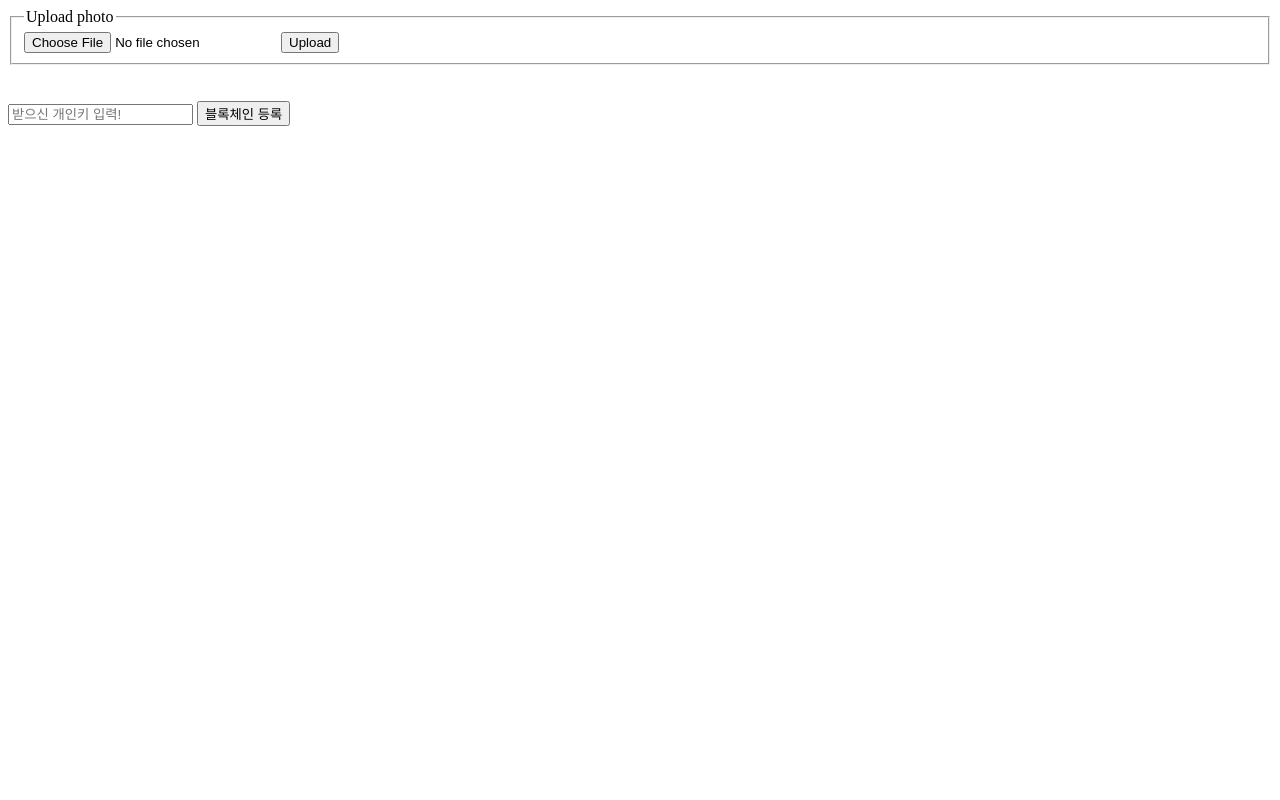
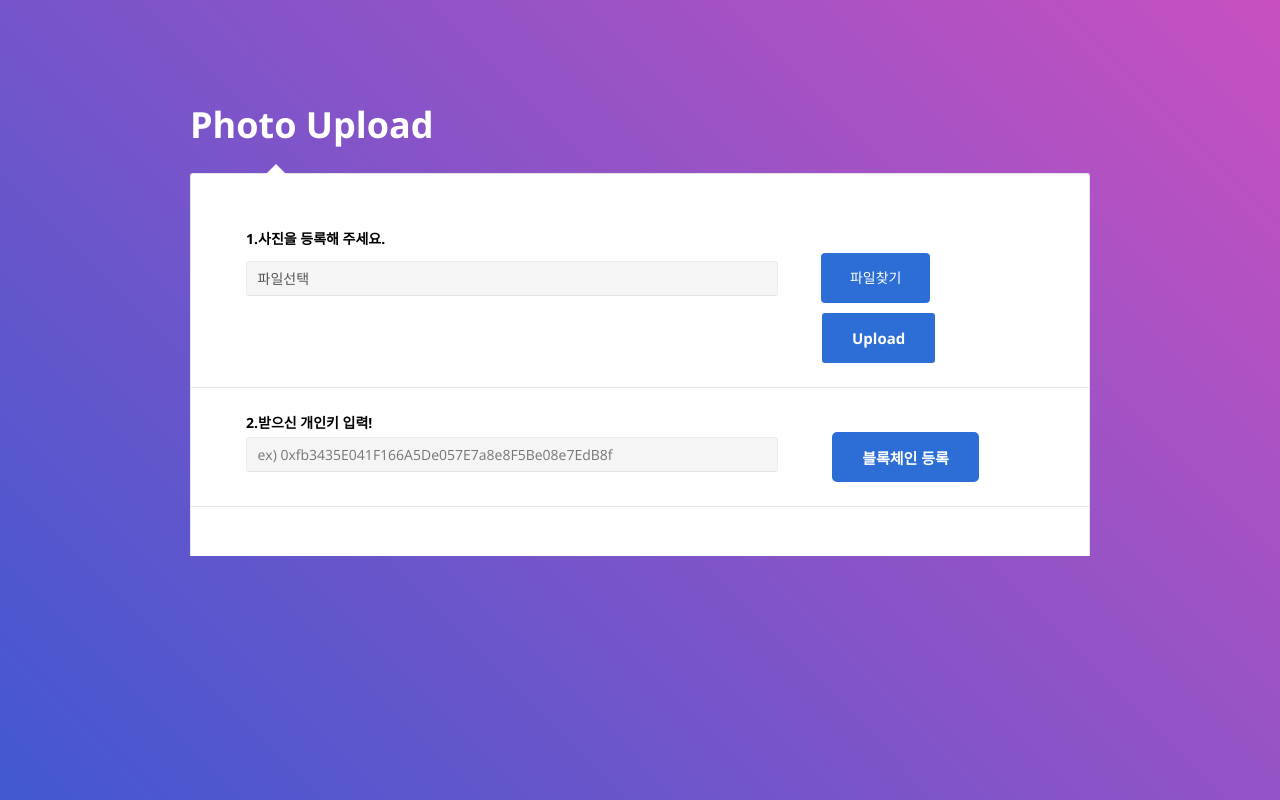
Before and after one commit to JYS1/Didproject, a Node server app: page /IPFS in a window 1280 px wide. Run offline with Node 20, Linux system fonts and the light colour scheme; some libraries are stand-ins or nearby versions.

Commit message:
modify IPFS

```diff
--- a/Login/public/css/IPFS.css
+++ b/Login/public/css/IPFS.css
@@ -94,20 +94,18 @@
   margin-top: 11px;
 }
 .form-row .value {
-  width: -webkit-calc(100% - 188px);
-  width: -moz-calc(100% - 188px);
-  width: calc(100% - 188px);
+  width: -webkit-calc(100% );
+  width: -moz-calc(100% );
+  width: calc(100% );
 }
 
 @media (max-width: 767px) {
   .form-row {
-    display: block;
     padding: 24px 30px;
   }
   .form-row .name,
   .form-row .password,
   .form-row .value {
-    display: block;
     width: 100%;
   }
   .form-row .name,
@@ -276,6 +274,7 @@ h6 {
   background: linear-gradient(to top right, #08aeea 0%, #b721ff 100%);
 }
 
+
 /* ==========================================================================
    #SPACING
    ========================================================================== */
@@ -361,15 +360,7 @@ h6 {
 /* ==========================================================================
    #BUTTON
    ========================================================================== */
-.where {
-     display: block;
-     margin: 25px 15px;
-     font-size: 11px;
-     color: #000;
-     text-decoration: none;
-     font-family: verdana;
-     font-style: italic;
-}
+
 
 .filebox input[type="file"] {
 	position: absolute;
@@ -386,8 +377,6 @@ h6 {
 	display: inline-block;
 	color: #999;
     height: 50px;
-    padding: 0 30px;
-    padding-top: 13px;
 	font-size: inherit;
 	line-height: normal;
 	vertical-align: middle;
@@ -396,12 +385,14 @@ h6 {
 	border: 1px solid #ebebeb;
 	border-bottom-color: #e2e2e2;
 	border-radius: .25em;
+    margin-top: 5px;
+    padding: 13px 28px 0px 28px;
 }
 
 /* named upload */
 .filebox .upload-name {
 	display: inline-block;
-    width: 523px;
+    width: 67.5%;
 	padding: .5em .75em;
 	font-size: inherit;
 	font-family: inherit;
@@ -414,12 +405,14 @@ h6 {
      -webkit-appearance: none;
      -moz-appearance: none;
      appearance: none;
+     margin-top: 5px;
 }
 
 .filebox.bs3-primary label {
  color: #fff;
 	background-color: #2c6ed5;
 	border-color: #2c6ed5;
+    margin-left: 5%;
 
 }
 .btn {
@@ -443,12 +436,49 @@ h6 {
   -webkit-border-radius: 3px;
   -moz-border-radius: 3px;
   border-radius: 3px;
+  margin-top: 5px;
+  margin-right: 41%;
+}
+
+@media (max-width: 767px) {
+  .btn--radius {
+    margin-top: 5px;
+    height: 40px;
+    margin-right: 0px;
+
+  }
+}
+
+.btn--radius-1 {
+  -webkit-border-radius: 5px;
+  -moz-border-radius: 5px;
+  border-radius: 5px;
+  margin-right: 0px;
+  padding: 28px 0px;
+}
+
+@media (max-width: 767px) {
+  .filebox label {
+      padding-right: 27px;
+      padding-left: 27px;
+      padding-top: 9px;
+      height: 40px;
+  }
 }
 
 .btn--radius-2 {
   -webkit-border-radius: 5px;
   -moz-border-radius: 5px;
   border-radius: 5px;
+  margin-right: 7%;
+}
+
+@media (max-width: 767px) {
+  .btn--radius-2 {
+    margin-top: 0px;
+    margin-right: 0px;
+    height: 36px;
+  }
 }
 
 .btn--pill {
@@ -724,11 +754,9 @@ textarea {
 .card-6 .card-body {
   background: #fff;
   position: relative;
-  height : 700px;
   border: 1px solid #e5e5e5;
   border-bottom: none;
   padding: 30px 0;
-  padding-bottom: 0;
   -webkit-border-top-left-radius: 3px;
   -moz-border-radius-topleft: 3px;
   border-top-left-radius: 3px;
@@ -753,19 +781,15 @@ textarea {
 
 .card-6 .card-footer {
   background: #fff;
-  border: 1px solid #e5e5e5;
-  border-top: none;
-  -webkit-border-bottom-left-radius: 3px;
-  -moz-border-radius-bottomleft: 3px;
-  border-bottom-left-radius: 3px;
-  -webkit-border-bottom-right-radius: 3px;
-  -moz-border-radius-bottomright: 3px;
-  border-bottom-right-radius: 3px;
-  padding: 50px 55px;
+  margin-left: 69.5%;
+  width:240px;
+  padding-top: 5px;
 }
 
 @media (max-width: 767px) {
   .card-6 .card-footer {
-    padding: 50px 30px;
+    padding-top : 5px;
+    margin-left: 48%;
+    width:240px;
   }
 }
--- a/Login/views/IPFS.html
+++ b/Login/views/IPFS.html
@@ -1,12 +1,26 @@
 <!DOCTYPE html>
 <html>
+
 <head>
   <title>JavaScript file upload</title>
   <meta http-equiv="content-type" content="text/html; charset=UTF-8">
+  <meta name="viewport" content="width=device-width, initial-scale=1, shrink-to-fit=no">
+  <meta name="description" content="Colorlib Templates">
+  <meta name="author" content="Colorlib">
+  <meta name="keywords" content="Colorlib Templates">
+
   <script src="https://wzrd.in/standalone/buffer"></script>
   <script src="https://unpkg.com/ipfs-api@9.0.0/dist/index.js"
   integrity="sha384-5bXRcW9kyxxnSMbOoHzraqa7Z0PQWIao+cgeg327zit1hz5LZCEbIMx/LWKPReuB"
   crossorigin="anonymous"></script>
+  <link rel="stylesheet" type="text/css" href="../public/css/IPFS.css">
+
+  <!-- Font special for pages-->
+  <link href="https://fonts.googleapis.com/css?family=Open+Sans:300,300i,400,400i,600,600i,700,700i,800,800i" rel="stylesheet">
+
+  <!-- Main CSS-->
+  <link href="../public/css/IPFS.css" rel="stylesheet" media="all">
+  <script src = "http://code.jquery.com/jquery-1.4.4.min.js"></script>
 </head>
 <script type="text/javascript">
   function upload() {
@@ -30,28 +44,88 @@
     }
     const photo = document.getElementById("photo");
     reader.readAsArrayBuffer(photo.files[0]); // Read Provided File
+    alert("등록 성공");
   }
 
 </script>
   <body>
+      <div class="page-wrapper p-t-100 p-b-50">
+          <div class="wrapper wrapper--w900">
+              <div class="card card-6">
+                  <div class="card-heading">
+                      <h2 class="title">Photo Upload</h2>
+                  </div>
+                  <div class="card-body">
+                      <form method="POST">
+                          <div class="form-row">
+                              <div class="value">
+                                  <a><b>1.사진을 등록해 주세요.</b></a>
+                              <form action="/">
+                              <div class="filebox bs3-primary">
+        							<input class="upload-name" value="파일선택" disabled="disabled">
+
+                                        <label class="btn--radius-1 btn--blue-2" for="photo">파일찾기</label>
+              						  <input type="file" id="photo" class="upload-hidden">
+                                      <div class="card-footer">
+                                        <button class="btn btn--radius btn--blue-2" type="button" onclick="upload()">Upload</button>
+                                    </div>
+                              </div>
+
+                              </form>
+                              </div>
+                          </div>
+                          <div class="form-row">
+                              <div class="value">
+                                  <a><b>2.받으신 개인키 입력!</b></a>
+                              <form method="POST" action="/user/test">
+                                  <div class="filebox bs3-primary">
+                                  <input id="hash" name="hash" type="hidden">
+                                  <input class="upload-name" id="private_key" name="private_key"placeholder="ex) 0xfb3435E041F166A5De057E7a8e8F5Be08e7EdB8f">
+
+                                <button class="btn btn--radius-2 btn--blue-2" type="submit">블록체인 등록</button>
+
+                            </div>
+                              </form>
+                              </div>
+                          </div>
+                              <img id="output">
+                      </form>
+                  </div>
+              </div>
+          </div>
+      </div>
+
+      <!-- Jquery JS-->
+      <script src="../public/vendor/jquery/jquery.min.js"></script>
+
+      <script src="../public/javascripts/IPFS.js"></script>
+      <!-- Main JS-->
+      <script src="../public/javascripts/global.js"></script>
+
+  </body>
+
+
+
+
+  <!-- <body>
+     <div class="page-wrapper p-t-100 p-b-50">
+         <div class="wrapper wrapper--w900">
+             <div class="card card-6">
+                 <h2 class="title">Upload photo</h2>
                 <form action="/">
                   <fieldset>
-        <legend>Upload photo</legend>
                     <input type="file" name="photo" id="photo">
                     <button type="button" onclick="upload()">Upload</button>
                   </fieldset>
                 </form>
                 </br>
                 </br>
-
-    <form method="POST" action="/user/test">
-      <input id="hash" name="hash" type="hidden">
-      <input id="private_key" name="private_key" type ="text" placeholder="받으신 개인키 입력!">
-      <button type="submit">블록체인 등록</button>
-    </form>
-
+                <a id="url"></a>
                 </br>
                 </br>
                 <img id="output">
-  </body>
+            </div>
+        </div>
+    </div>
+  </body> -->
 </html>
```
Lines whose indentation alone changed are shown as unchanged.
